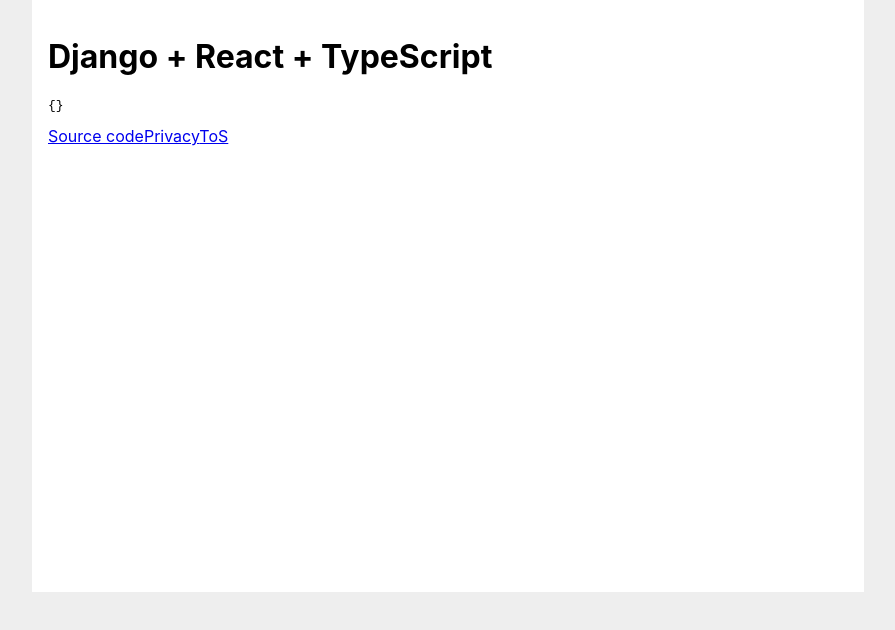
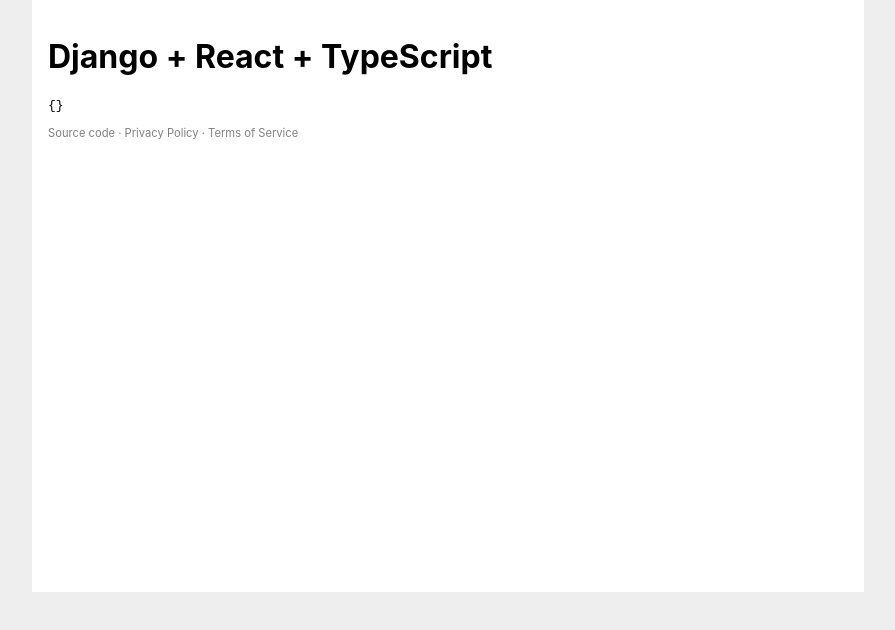
Before and after one commit to RyanFleck/Django-React-Heroku-Test, a React (Create React App) app in the folder electoral-frontend/: page / in a window 1280 px wide. Shown: the top 630 px of the page, without its empty margins (192-1087 px from the left). Built offline with nearby package versions, Linux system fonts and the light colour scheme; no server answers.

Commit message:
Make links pretty.

```diff
--- a/electoral-frontend/src/index.css
+++ b/electoral-frontend/src/index.css
@@ -26,3 +26,13 @@
   min-height: 70vh;
   background: white;
 }
+
+#links a {
+  color: gray;
+  text-decoration: none;
+}
+
+#links {
+  font-size: 0.7rem;
+  color: gray;
+}
--- a/electoral-frontend/src/index.tsx
+++ b/electoral-frontend/src/index.tsx
@@ -32,7 +32,9 @@
         <pre>{JSON.stringify(this.state.data, null, 2)}</pre>
         <Links>
           <RepoLink />
+          {" · "}
           <PrivacyPolicy />
+          {" · "}
           <TermsOfService />
         </Links>
       </div>
@@ -53,15 +55,15 @@
 };
 
 const PrivacyPolicy: React.FunctionComponent = () => {
-  return <a href="/privacy-policy/">Privacy</a>;
+  return <a href="/privacy-policy/">Privacy Policy</a>;
 };
 
 const TermsOfService: React.FunctionComponent = () => {
-  return <a href="/terms-of-service/">ToS</a>;
+  return <a href="/terms-of-service/">Terms of Service</a>;
 };
 
 const Links: React.FunctionComponent = (props) => {
-  return <div>{props.children}</div>;
+  return <div id={"links"}>{props.children}</div>;
 };
 
 ReactDOM.render(
```
